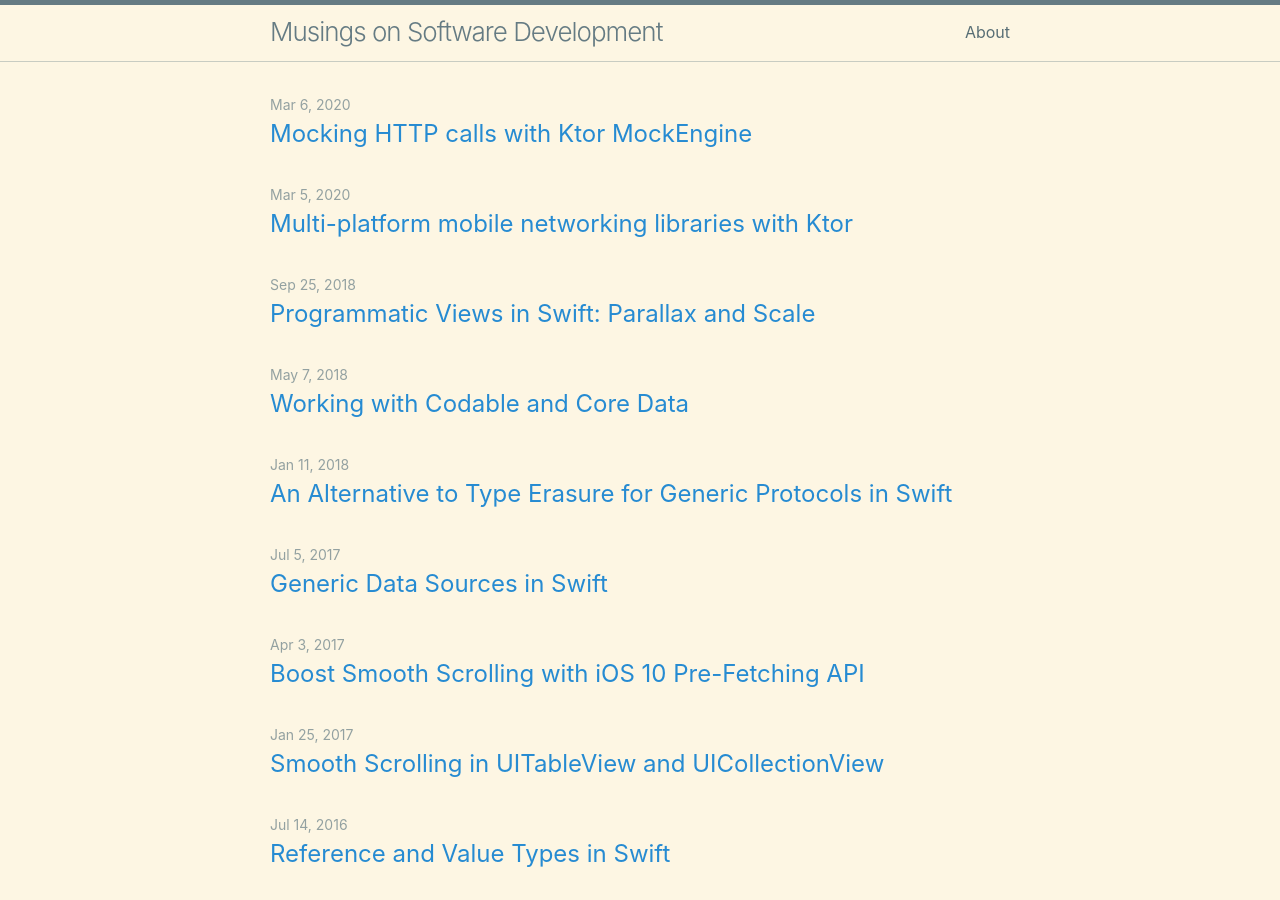
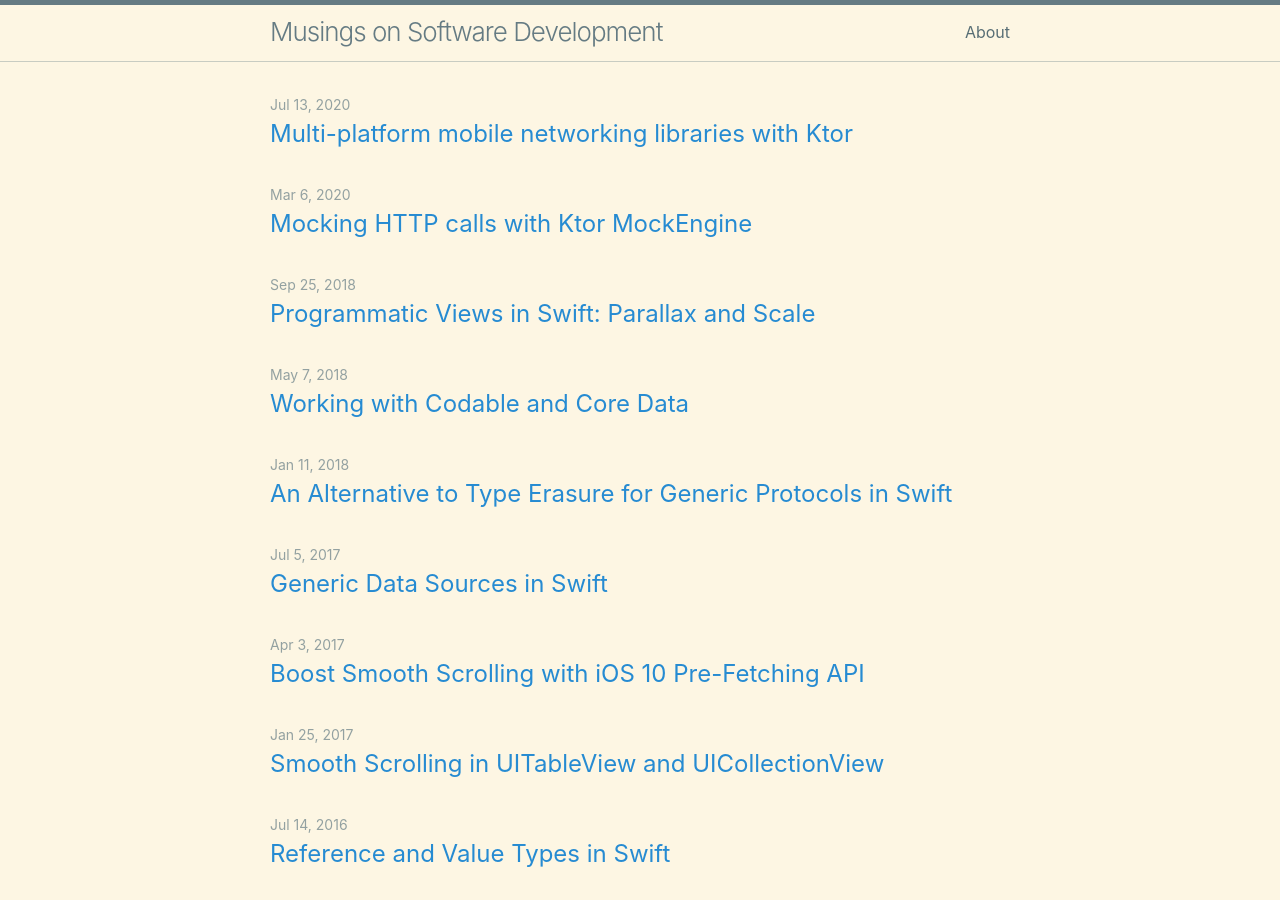
Before and after one commit to andrea-prearo/andrea-prearo.github.io, a Jekyll site: the page built from index.md, in a window 1280 px wide and 900 px high. Built offline with Jekyll 4.4.1, drawn with Linux system fonts in a browser that asks for light colours.

Commit message:
Update 2020-04-01-Multi-platform-mobile-networking-libraries-with-Ktor.md

```diff
--- a/_posts/2020-04-01-Multi-platform-mobile-networking-libraries-with-Ktor.md
+++ b/_posts/2020-04-01-Multi-platform-mobile-networking-libraries-with-Ktor.md
@@ -1,7 +1,7 @@
 ---
 layout: post
 title: "Multi-platform mobile networking libraries with Ktor"
-date: 2020-03-05
+date: 2020-07-13
 categories: [KMP, Mobile App Development, Kotlin, Unit Tests]
 ---
 In this post I'm going to illustrate how it's possible to leverage [Ktor](https://ktor.io/) to create a shared mobile library that wraps a REST API. The code I'm going to present here can be hosted inside a Kotlin Multi Platform (a.k.a. KMP) project and consumed by any Android and iOS app. For the sake of this post I'm going to target a simple and publicly available API: [JSONPlaceholder](https://jsonplaceholder.typicode.com/).
```
